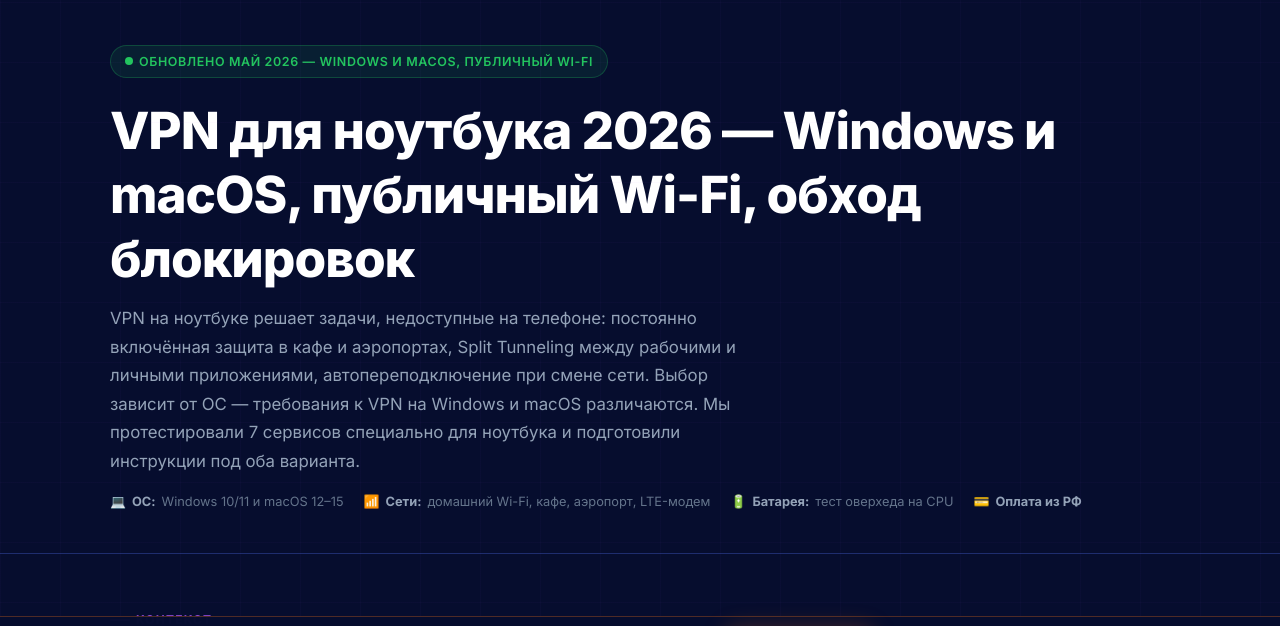
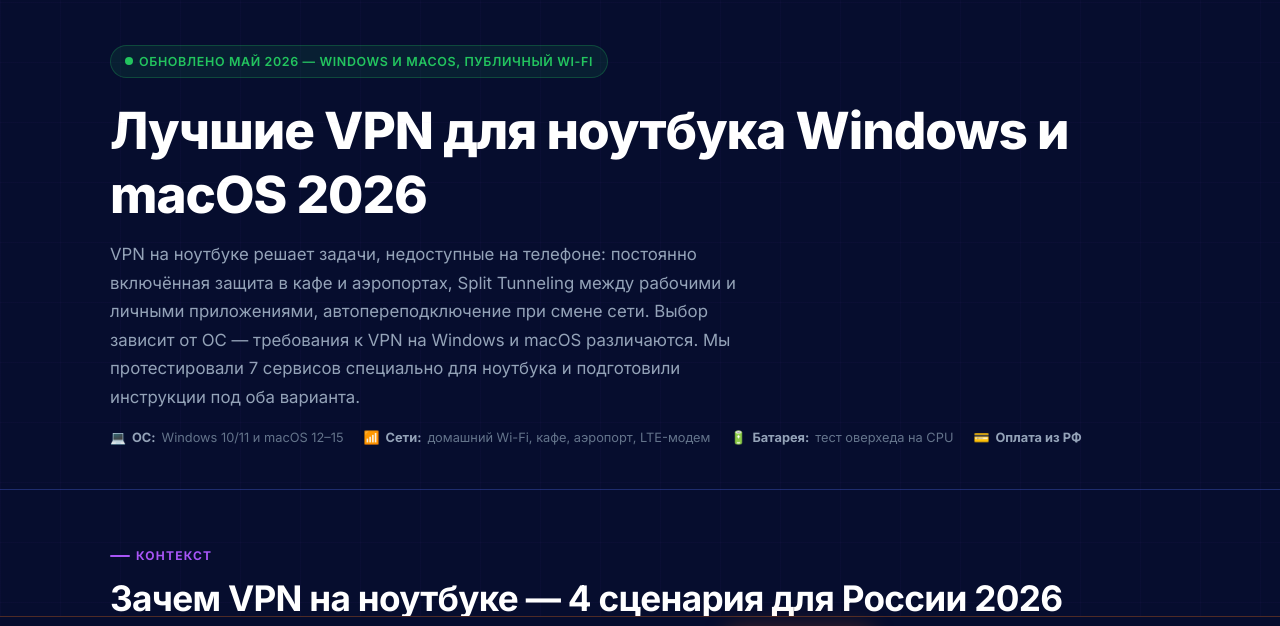
Before and after one commit to freetoken-lab/vpn-russia, a plain HTML site: page vpn-dlya-noutbuka/index.html in a window 1280 px wide. Shown: the part 118-744 px from the top of the page. Drawn offline with Linux system fonts and the light colour scheme.

Commit message:
Update VPN heading for clarity and relevance

```diff
--- a/vpn-dlya-noutbuka/index.html
+++ b/vpn-dlya-noutbuka/index.html
@@ -101,7 +101,7 @@
       <svg width="8" height="8" viewBox="0 0 8 8"><circle cx="4" cy="4" r="4" fill="currentColor"/></svg>
       Обновлено май 2026 — Windows и macOS, публичный Wi-Fi
     </div>
-    <h1>VPN для ноутбука 2026 — Windows и macOS, публичный Wi-Fi, обход блокировок</h1>
+    <h1>Лучшие VPN для ноутбука Windows и macOS 2026</h1>
     <p class="lead">VPN на ноутбуке решает задачи, недоступные на телефоне: постоянно включённая защита в кафе и аэропортах, Split Tunneling между рабочими и личными приложениями, автопереподключение при смене сети. Выбор зависит от ОС — требования к VPN на Windows и macOS различаются. Мы протестировали 7 сервисов специально для ноутбука и подготовили инструкции под оба варианта.</p>
     <div class="meta">
       <div class="meta-item">💻 <strong>ОС:</strong> Windows 10/11 и macOS 12–15</div>
```
